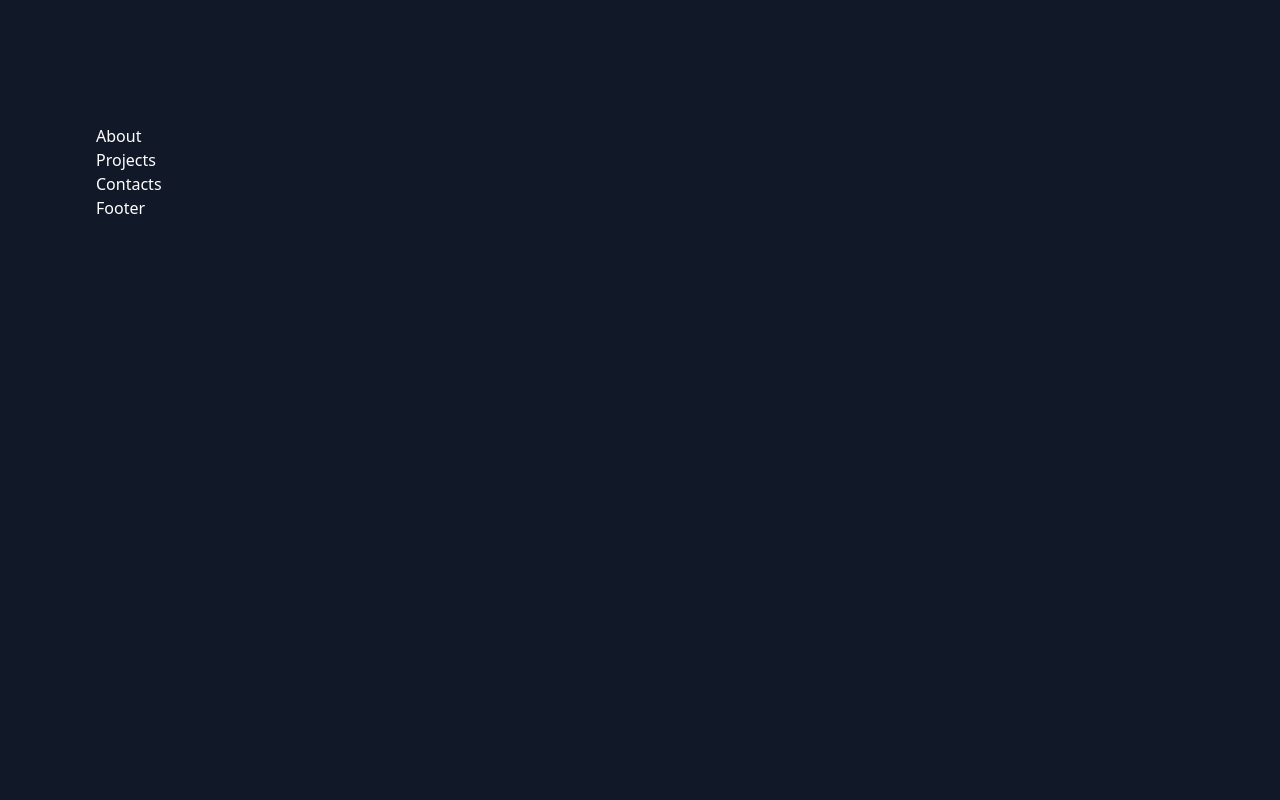
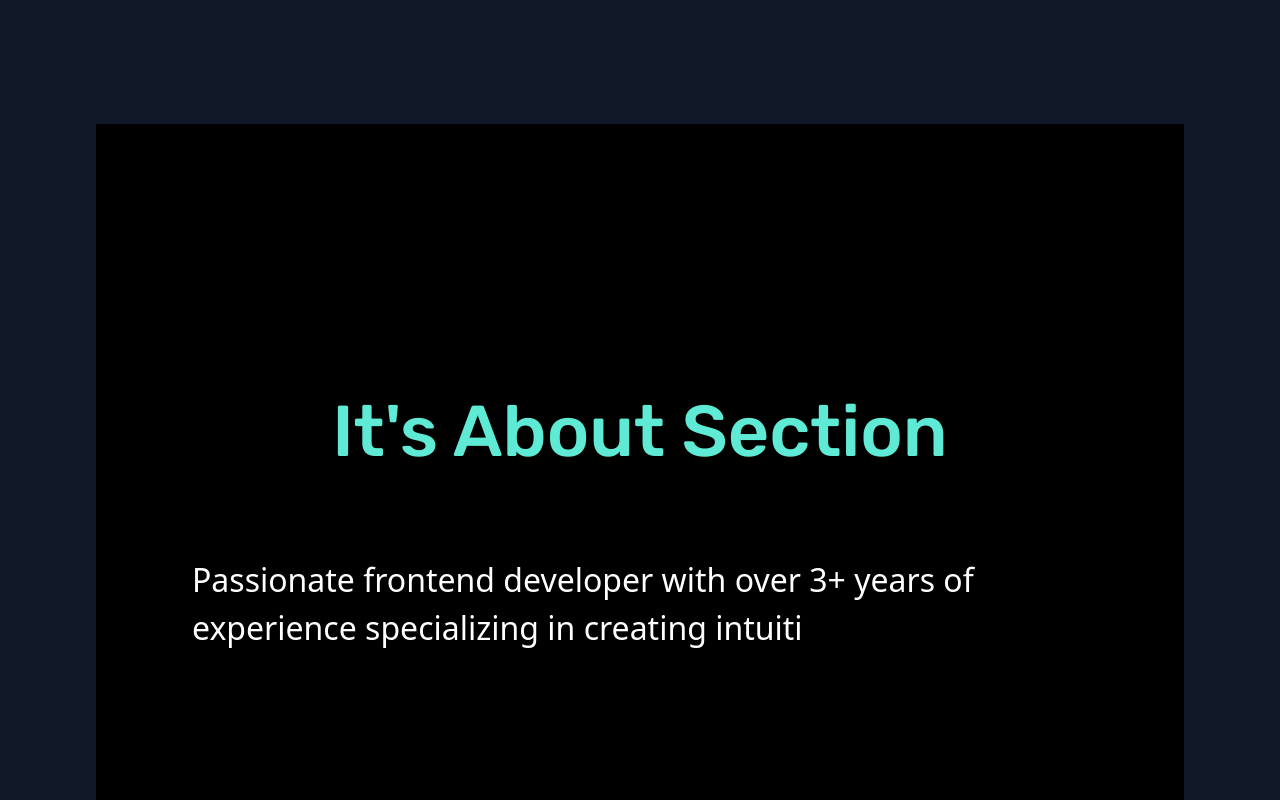
Before and after one commit to saadismail01/Portfolio, a React (Vite) app: page / in a window 1280 px wide. Shown: the part 720-1520 px from the top of the page. Before the commit the page ends 940 px from the top, so only its background shows below. Built offline with nearby package versions, Linux system fonts and the light colour scheme.

Commit message:
generate about page

```diff
--- a/src/pages/About.tsx
+++ b/src/pages/About.tsx
@@ -1,7 +1,65 @@
 import React from "react";
+import { co } from "../../assets";
+import { TypeAnimation } from "react-type-animation";
 
 const About = () => {
-  return <div className="text-white">About</div>;
+  return (
+    <div className="flex flex-col w-full h-screen items-center justify-center bg-black px-24 ">
+      <div className="pb-16 w-full h-[20%] flex items-start justify-center text-teal-300 fontText text-7xl ">
+        It's About Section
+      </div>
+      <div className="w-82">
+        <TypeAnimation
+          sequence={[
+            "Passionate frontend developer with over 3+ years of experience specializing in creating intuitive and responsive web applications.           Dedicated to mastering the latest technologies using a modern lang of programming like: Html,Css,TS,TailwindCss and FrameWork like ReactJS,Angular,             crafting pixel-perfect UI designs, and embracing continuous learning. Experienced in optimizing website performance and solving complex coding challenges. Collaborative team player with a keen eye for design and a drive to push the boundaries of what's possible. Let's connect and create something amazing together!", // Types 'One'
+            1000, // Waits 1s
+            // "It's passion...", // Deletes 'One' and types 'Two'
+            // 1000, // Waits 2s
+            // "ReactJS,TS,Angular...", // Types 'Three' without deleting 'Two'
+            () => {
+              console.log("Sequence completed");
+            },
+          ]}
+          wrapper="span"
+          cursor={true}
+          repeat={Infinity}
+          style={{
+            color: "#ffffff",
+            fontSize: "2em",
+            display: "inherit",
+          }}
+        />
+        {/* <span className="fontText text-lg text-white ">
+          Hi there! I'm Saad, a passionate frontend developer with a keen eye
+          for design and a knack for creating engaging user experiences. With 3+
+          years of experience in the field, I specialize in turning ideas into
+          intuitive and responsive web applications. My journey into web
+          development began while making many searching in browsers thats make
+          me ask how this websites it come! Since then, I've been dedicated to
+          mastering the latest technologies and techniques to stay at the
+          forefront of the ever-evolving web landscape. Whether it's crafting
+          pixel-perfect UI designs, optimizing website performance, or solving
+          complex coding challenges, I thrive on pushing the boundaries of
+          what's possible. I'm also passionate about collaboration and enjoy
+          working closely with designers, developers, and stakeholders to bring
+          projects to life. When I'm not coding, you can find me playing
+          football or in the gym... I believe in continuous learning and am
+          always excited to explore new technologies and frameworks to enhance
+          my skill set. Let's connect and create something amazing together!
+        </span> */}
+      </div>
+      {/* <div className=" grid grid-cols-2 gap-4 place-items-center place-content-center ">
+        <div className="">
+          <video width="500" height="500" autoPlay>
+            <source src={co} type="video/mp4" />
+          </video>
+        </div>
+        <div className="w-[500px] h-[300px] bg-teal-300"></div>
+        <div className="w-[500px] h-[300px] bg-teal-300"></div>
+        <div className="w-[500px] h-[300px] bg-teal-300"></div>
+      </div> */}
+    </div>
+  );
 };
 
 export default About;
```
